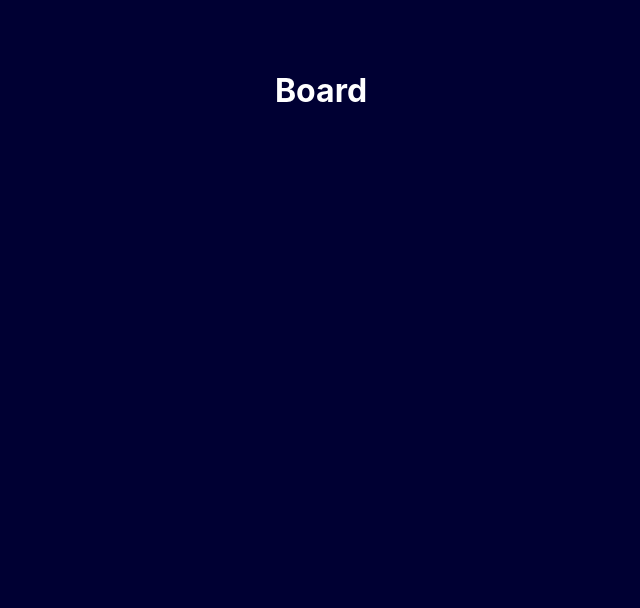
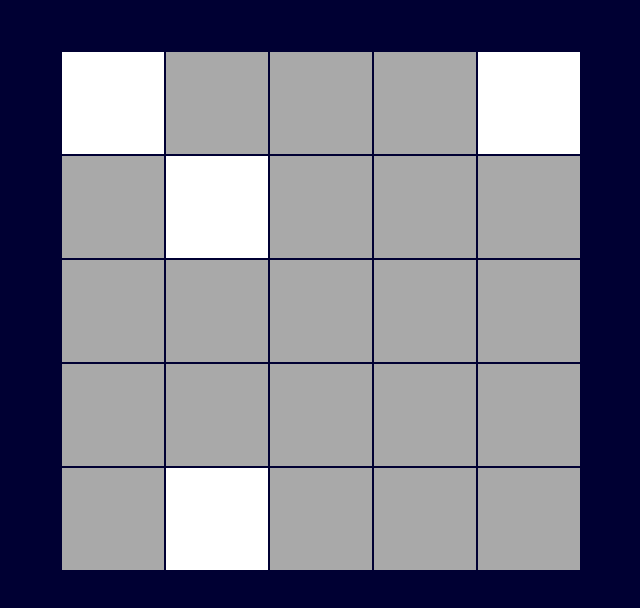
Before and after one commit to liviupreda/react-lights-out, a React (Create React App) app: page / in a window 1280 px wide. Shown: the top 608 px of the page, without its empty margins (319-959 px from the left). Built offline with nearby package versions, Linux system fonts and the light colour scheme.

Commit message:
render board in View

```diff
--- a/src/Board.js
+++ b/src/Board.js
@@ -87,9 +87,23 @@
     // if the game is won, just show a winning msg & render nothing else
     // TODO
     // make table board
+    let tableBoard = [];
+    for (let y = 0; y < this.props.nrows; y++) {
+      let cellElements = [];
+      for (let x = 0; x < this.props.ncols; x++) {
+        cellElements.push(
+          <Cell isLit={this.state.board[y][x]} key={`${x}-${y}`} />
+        );
+      }
+      // console.log(cellElements);
+      tableBoard.push(<tr>{cellElements}</tr>);
+    }
+
     return (
       <div>
-        <h1>Board</h1>
+        <table className='Board'>
+          <tbody>{tableBoard}</tbody>
+        </table>
       </div>
     );
   }
```
